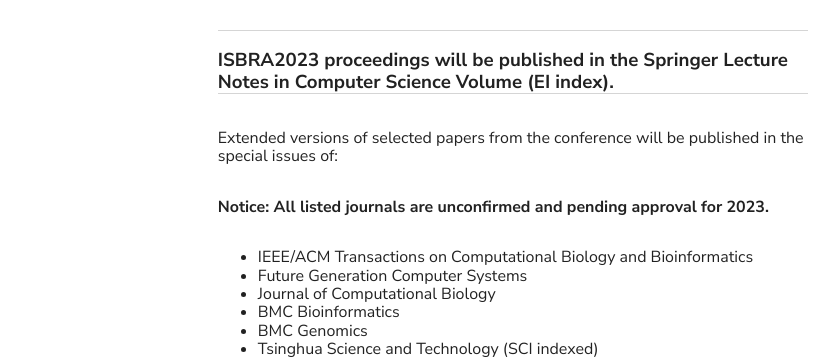
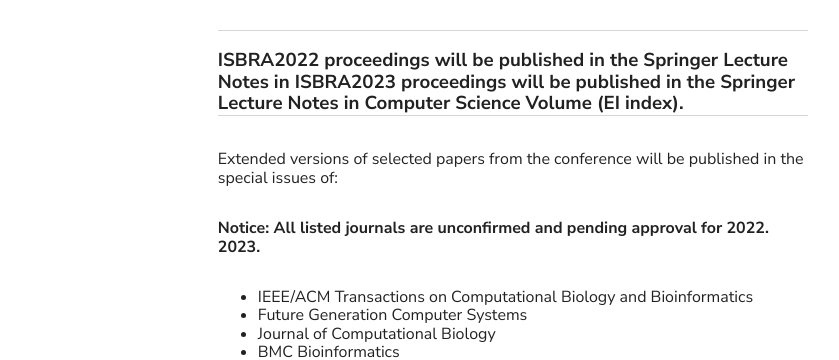
Before and after one commit to Mangul-Lab-USC/_ISBRA22, a Next.js app: page / in a window 1280 px wide. Shown: the part 988-1348 px from the top of the page, without its empty margins (127-966 px from the left). Built offline with nearby package versions, Linux system fonts and the light colour scheme.

Commit message:
Update index.js

```diff
--- a/pages/index.js
+++ b/pages/index.js
@@ -3,12 +3,11 @@
 import NSF from "../public/images/NSF.png";
 import ISCB from "../public/images/iscb-logo.jpg";
 import GSU from "../public/images/GSU.jpg";
-
 function Home() {
   return (
     <>
       <SEO
-        title="ISBRA 2022 "
+        title="ISBRA 2022"
         desc="The International Symposium on Bioinformatics Research and Applications (ISBRA) provides a forum for the exchange of ideas and results among researchers, developers, and practitioners working on all aspects of bioinformatics and computational biology and their applications."
       />
       <h1>Welcome</h1>
@@ -53,6 +52,7 @@
         </ul>
       </div>
       <h3>
+        ISBRA2022 proceedings will be published in the Springer Lecture Notes in
         ISBRA2023 proceedings will be published in the Springer Lecture Notes in
         Computer Science Volume (EI index).
       </h3>
@@ -63,6 +63,7 @@
       <p>
         <b>
           Notice: All listed journals are unconfirmed and pending approval for
+          2022.
           2023.
         </b>
       </p>
@@ -84,5 +85,4 @@
     </>
   );
 }
-
 export default Home;
```
